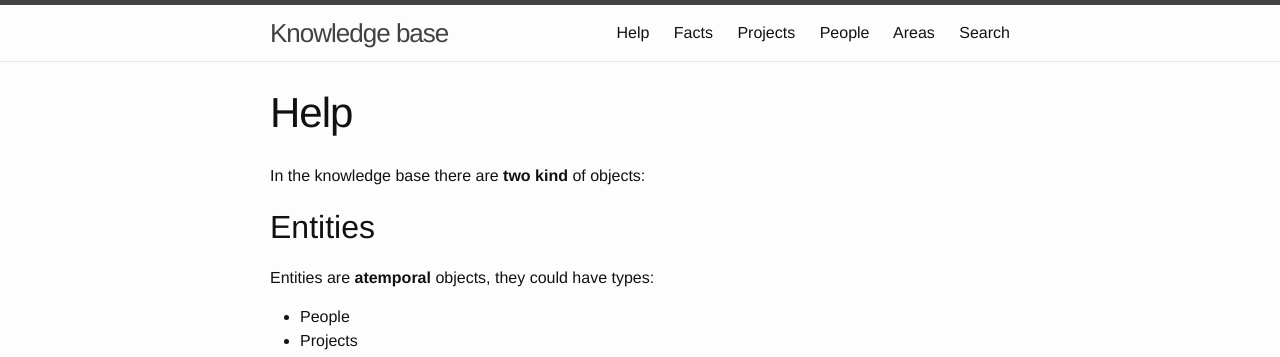
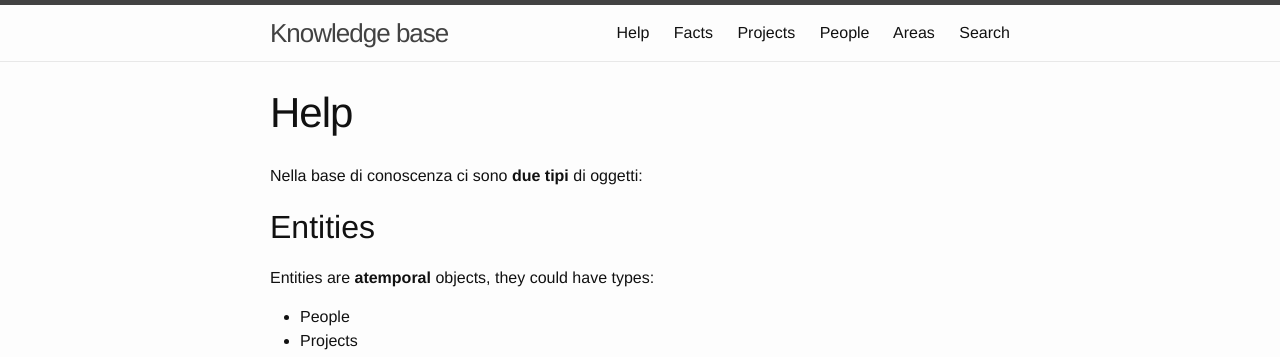
Before and after one commit to RCasatta/knowledge-base, a Jekyll site: the page built from it/help.md, in a window 1280 px wide. Shown: the top 357 px of the page. Built offline with Jekyll 4.4.1, drawn with Linux system fonts in a browser that asks for light colours.

Commit message:
Update help.md

```diff
--- a/it/help.md
+++ b/it/help.md
@@ -4,7 +4,7 @@ title: Help
 permalink: /it/help/
 ---
 
-In the knowledge base there are **two kind** of objects:
+Nella base di conoscenza ci sono **due tipi** di oggetti:
 
 ## Entities
 Entities are **atemporal** objects, they could have types:
```
